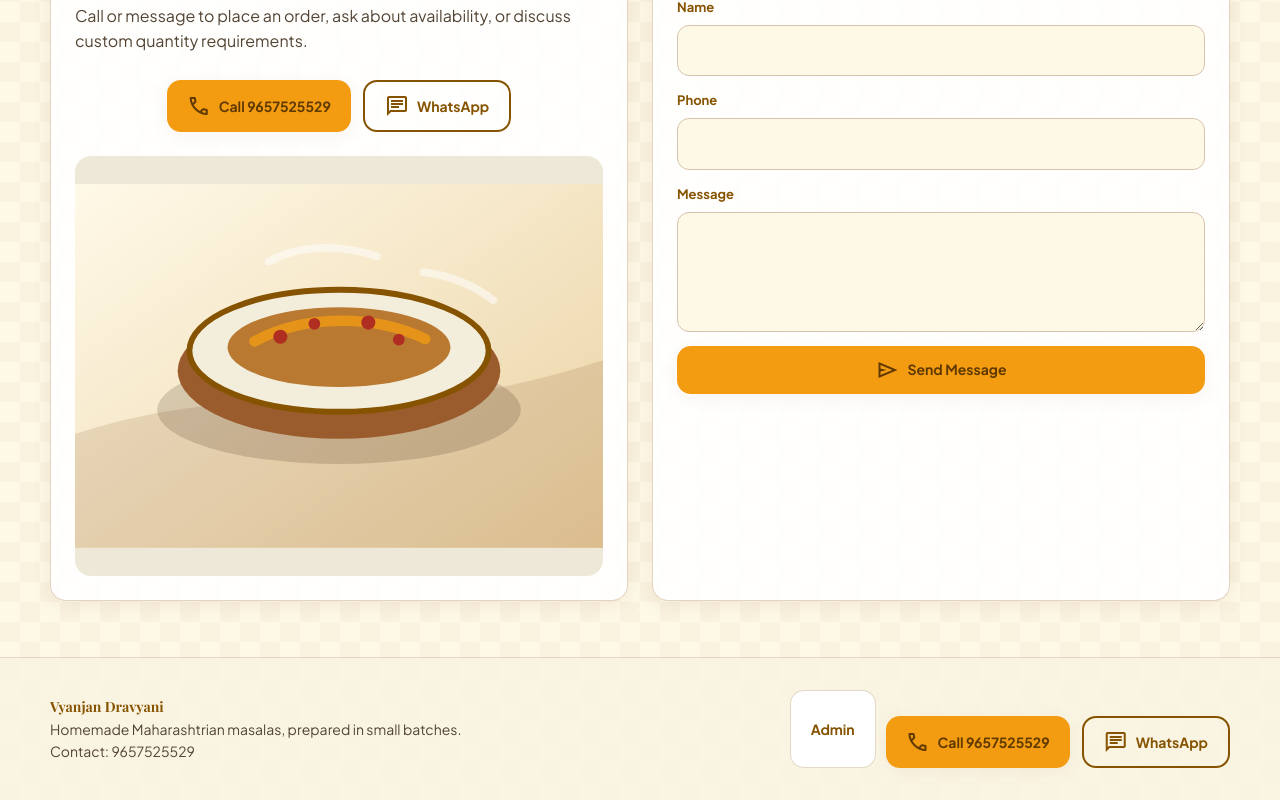
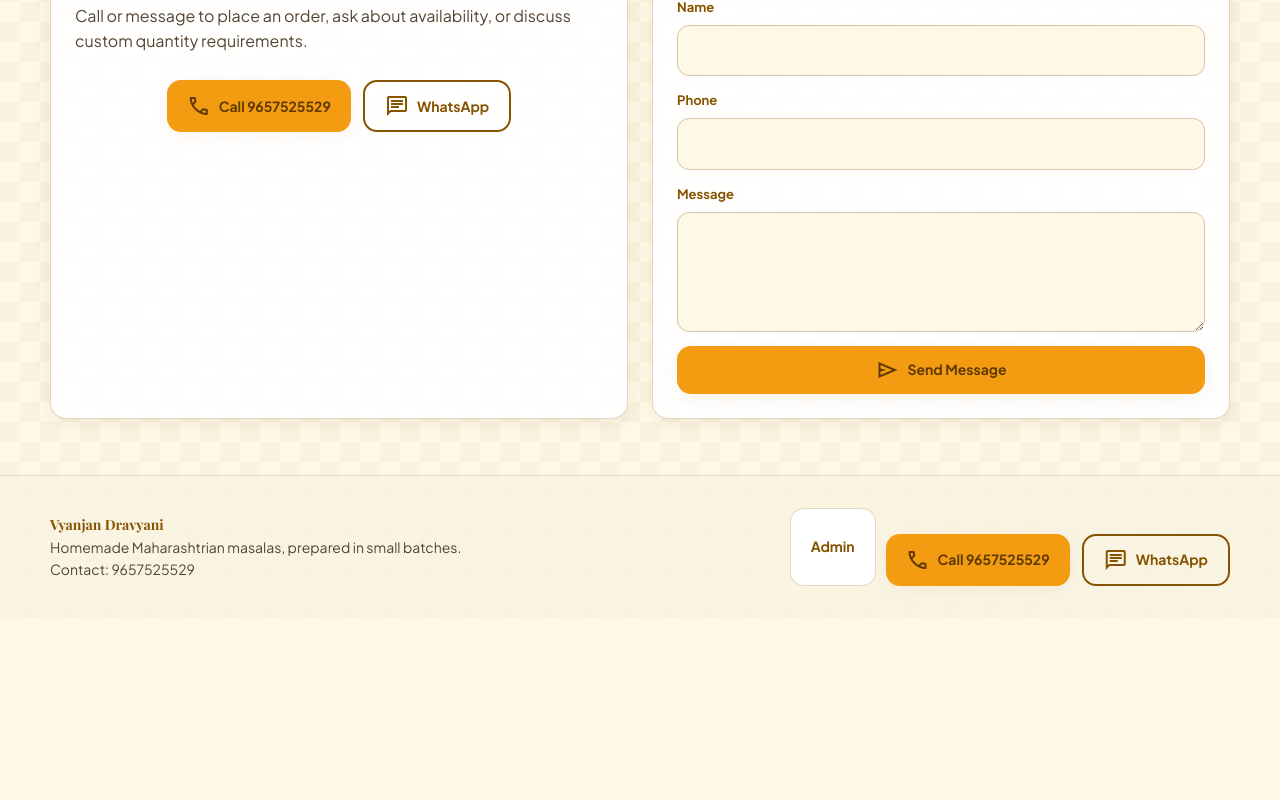
Before and after one commit to rigvedbhat/vyanjan_dravyani_website, a Next.js app: page / in a window 1280 px wide. Shown: the part 3198-3998 px from the top of the page. After the commit the page ends 3816 px from the top, so only its background shows below. Built offline with nearby package versions, Linux system fonts and the light colour scheme; no server answers.

Commit message:
Remove placeholder image from Order Directly section

```diff
--- a/src/app/page.tsx
+++ b/src/app/page.tsx
@@ -1,5 +1,5 @@
 import Link from "next/link";
-import { DEFAULT_USE_CASE_IMAGE, heroImagePath } from "@/lib/assets";
+import { heroImagePath } from "@/lib/assets";
 import { businessName, siteAssets, whatsappUrl } from "@/lib/site";
 import { getFeaturedProducts, getVisibleProducts } from "@/lib/products";
 import { ContactActions } from "@/components/ContactActions";
@@ -145,16 +145,6 @@ export default async function HomePage() {
                 Call or message to place an order, ask about availability, or discuss custom quantity requirements.
               </p>
               <ContactActions />
-              <div style={{ marginTop: 24 }}>
-                <FallbackImage
-                  src={DEFAULT_USE_CASE_IMAGE}
-                  fallbackSrc={DEFAULT_USE_CASE_IMAGE}
-                  alt="Warm spice bowls"
-                  width={640}
-                  height={420}
-                  style={{ borderRadius: 16, width: "100%", background: "var(--surface-high)" }}
-                />
-              </div>
             </div>
             <div className="card contact-panel">
               <h2>Send an Inquiry</h2>
```
